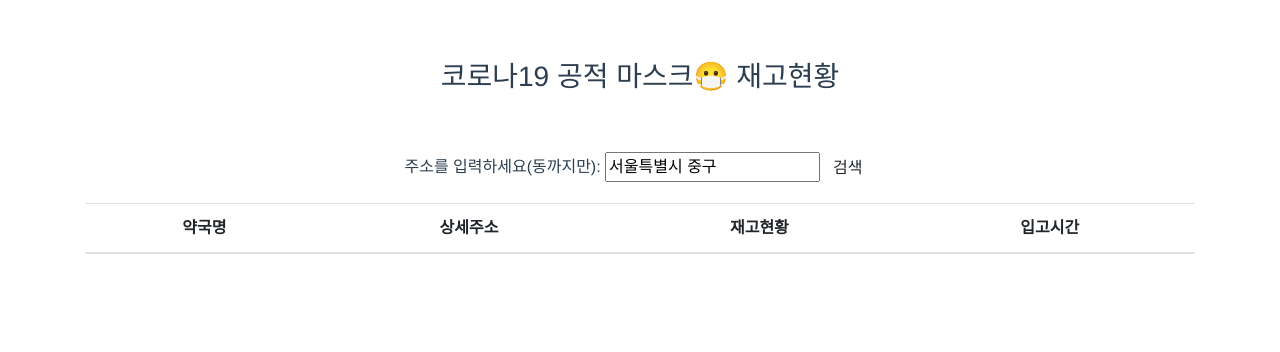
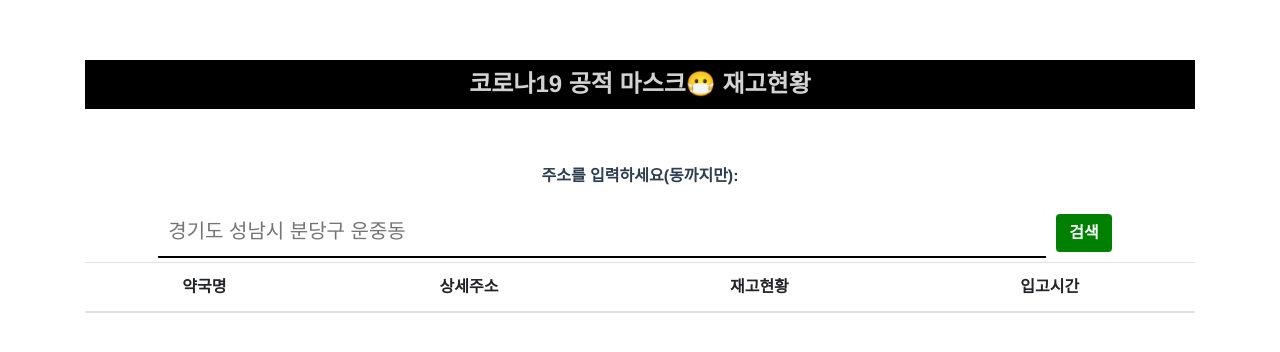
Before and after one commit to soohyeony/vue-publicmask, a Vue app: page / in a window 1280 px wide. Shown: the top 352 px of the page. Built offline with nearby package versions, Linux system fonts and the light colour scheme.

Commit message:
changed css

```diff
--- a/src/components/Users.vue
+++ b/src/components/Users.vue
@@ -1,11 +1,12 @@
 <template>
     <div class="container">
-    <h3>코로나19 공적 마스크😷 재고현황</h3>
+    <h4>코로나19 공적 마스크😷 재고현황</h4>
     <p>
-      주소를 입력하세요(동까지만):
-      <input v-model.lazy="addrInput" placeholder="경기도 성남시 분당구 운중동">
+      <b>주소를 입력하세요(동까지만):</b>
+    </p>
+      <input type="text" v-model.lazy="addrInput" placeholder="경기도 성남시 분당구 운중동">
       <button type="button" class="btn" @click="pharmSearch">검색</button>
-    </p>
+
     <table class="table">
       <thead>
         <tr>
@@ -19,7 +20,7 @@
         <tr v-for="store in stores" v-bind:key="store.id">
           <th scope="row">{{store.name}}</th>
           <td>{{store.addr}}</td>
-          <td>{{store.remain_stat}}</td>
+          <td id="remainStat">{{store.remain_stat}}</td>
           <td>{{store.stock_at}}</td>
         </tr>
       </tbody>
@@ -41,7 +42,7 @@ export default {
     data(){
         return {
             stores: null,
-            addrInput: '서울특별시 중구',
+            addrInput: '',
             addrReplace: ''
         };
     },
@@ -60,12 +61,54 @@ export default {
             this.stores = response.data.stores;
         })
       }
-    }
+    },
+    // computed:{
+    //   statColor: function(){
+    //     var statEmoji = {
+    //       "plenty":"🟢100개 이상",
+    //       "some":"🟡30개 이상 100개 미만",
+    //       "few":"🔴2개 이상 30개 미만",
+    //       "empty": "⚪1개 이하",
+    //       "break":"❌판매중지"
+    //     };
+    //     var statTxt = document.getElementById("remainStat").innerHTML;
+    //     for (var i=0; i < statEmoji.length; i++){
+    //       if(statTxt == statEmoji[i])
+    //         return statTxt = statEmoji[statTxt];
+    //     }
+    //   }
+    // }
 }
 </script>
 
 <style>
-    h3 {
+    h4 {
+        width: 100%;
         margin-bottom: 5%;
+        background-color: black;
+        color: lightgray;
+        padding: 10px;
+        font-weight: bold;
+    }
+
+    .btn{
+      background-color: green;
+      margin: 10px;
+      color: white;
+      font-weight: bold;
+    }
+
+    input[type=text]{
+      border: none;
+      border-bottom: 2px solid black;
+      width: 80%;
+      padding: 10px 10px;
+      font-size: 20px;
+      transition: 0.5s;
+    }
+
+    input[type=text]:focus {
+      border-bottom: 2px solid green;
+      outline: none;
     }
 </style>
```
